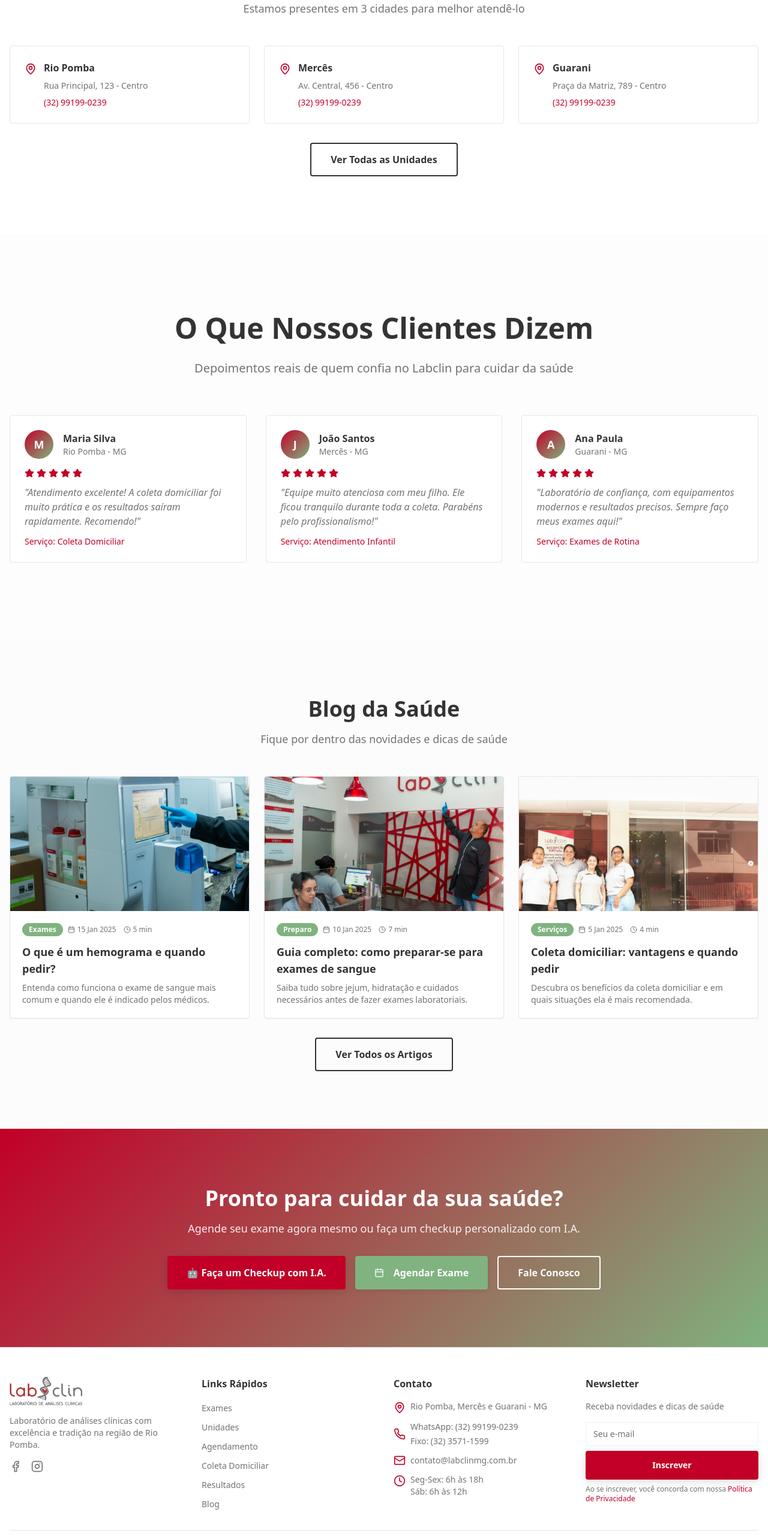
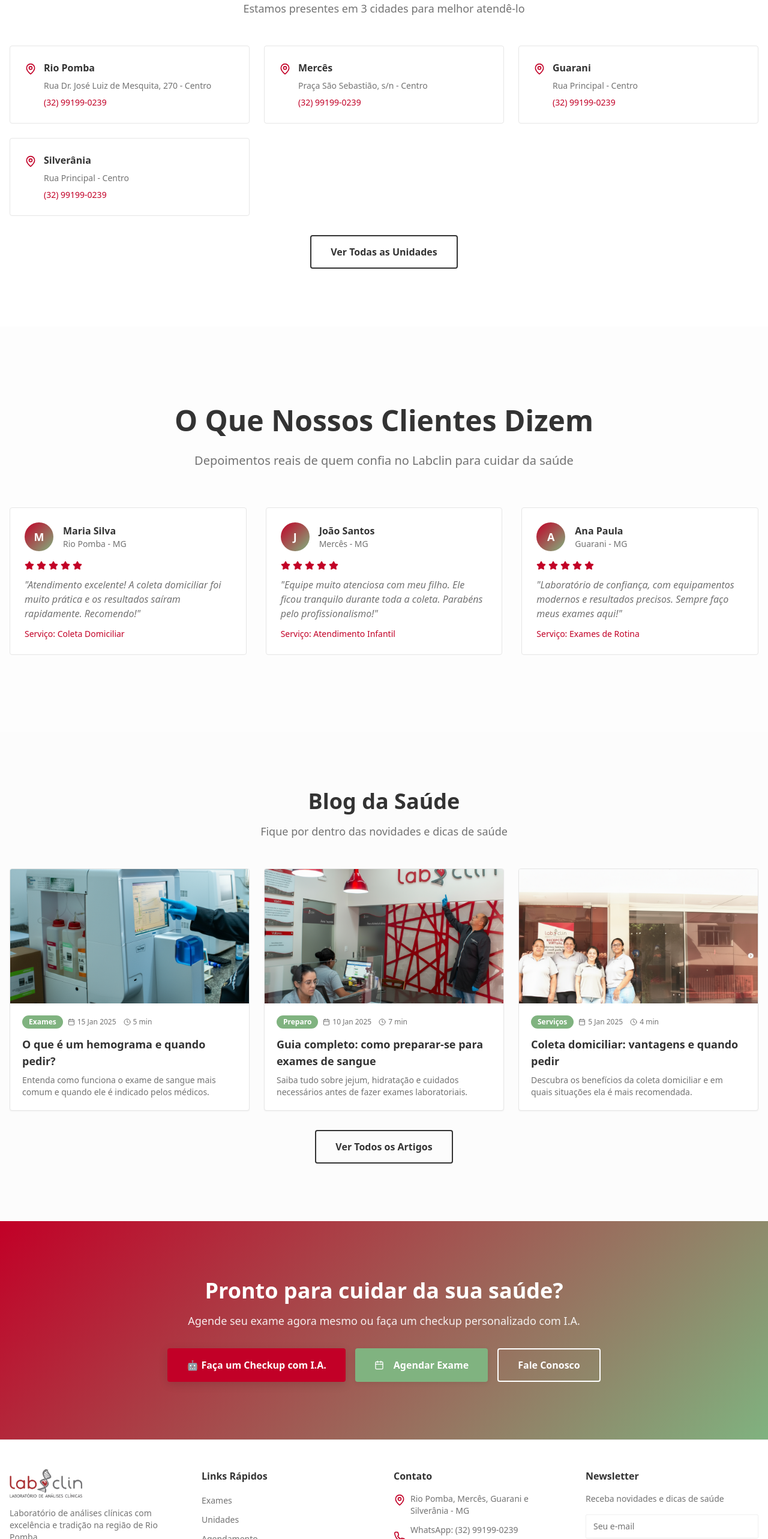
Before and after one commit to drogafarto-web/labclin-next-gen-81c2ede1, a React (Vite) app: page / in a window 1280 px wide. Shown: the part 7440-10006 px from the top of the page at 60% size. Built offline with nearby package versions, Linux system fonts and the light colour scheme; the HTML template or start-up script is replaced by a standard one.

Commit message:
Update contact and unit information

```diff
--- a/src/components/Footer.tsx
+++ b/src/components/Footer.tsx
@@ -29,7 +29,7 @@ const Footer = () => {
                 target="_blank"
                 rel="noopener noreferrer"
                 className="text-muted-foreground hover:text-primary transition-colors"
-                aria-label="Facebook"
+                aria-label="Facebook - @labclinmg"
               >
                 <Facebook className="h-5 w-5" />
               </a>
@@ -38,7 +38,7 @@ const Footer = () => {
                 target="_blank"
                 rel="noopener noreferrer"
                 className="text-muted-foreground hover:text-primary transition-colors"
-                aria-label="Instagram"
+                aria-label="Instagram - @labclinmg"
               >
                 <Instagram className="h-5 w-5" />
               </a>
@@ -76,7 +76,7 @@ const Footer = () => {
               <li className="flex items-start space-x-2">
                 <MapPin className="h-5 w-5 text-primary mt-0.5 flex-shrink-0" />
                 <span className="text-sm text-muted-foreground">
-                  Rio Pomba, Mercês e Guarani - MG
+                  Rio Pomba, Mercês, Guarani e Silverânia - MG
                 </span>
               </li>
               <li className="flex items-center space-x-2">
@@ -99,18 +99,20 @@ const Footer = () => {
               <li className="flex items-center space-x-2">
                 <Mail className="h-5 w-5 text-primary flex-shrink-0" />
                 <a
-                  href="mailto:contato@labclinmg.com.br"
+                  href="mailto:llabclin3@gmail.com"
                   className="text-sm text-muted-foreground hover:text-primary transition-colors"
                 >
-                  contato@labclinmg.com.br
+                  llabclin3@gmail.com
                 </a>
               </li>
               <li className="flex items-start space-x-2">
                 <Clock className="h-5 w-5 text-primary mt-0.5 flex-shrink-0" />
-                <span className="text-sm text-muted-foreground">
-                  Seg-Sex: 6h às 18h<br />
-                  Sáb: 6h às 12h
-                </span>
+                <div className="text-sm text-muted-foreground">
+                  <strong>Rio Pomba:</strong> Seg-Sex 6:30-17:30, Sáb 7:00-11:00<br />
+                  <strong>Mercês:</strong> Seg-Sex 6:45-11:45<br />
+                  <strong>Silverânia:</strong> Seg-Sex 7:00-11:00<br />
+                  <strong>Guarani:</strong> Seg-Sex 6:45-15:30
+                </div>
               </li>
             </ul>
           </div>
--- a/src/pages/Index.tsx
+++ b/src/pages/Index.tsx
@@ -76,17 +76,22 @@ const Index = () => {
   const units = [
     {
       name: "Rio Pomba",
-      address: "Rua Principal, 123 - Centro",
+      address: "Rua Dr. José Luiz de Mesquita, 270 - Centro",
       phone: "(32) 99199-0239",
     },
     {
       name: "Mercês",
-      address: "Av. Central, 456 - Centro",
+      address: "Praça São Sebastião, s/n - Centro",
       phone: "(32) 99199-0239",
     },
     {
       name: "Guarani",
-      address: "Praça da Matriz, 789 - Centro",
+      address: "Rua Principal - Centro",
+      phone: "(32) 99199-0239",
+    },
+    {
+      name: "Silverânia",
+      address: "Rua Principal - Centro",
       phone: "(32) 99199-0239",
     },
   ];
--- a/src/pages/Unidades.tsx
+++ b/src/pages/Unidades.tsx
@@ -12,11 +12,11 @@ const Unidades = () => {
       name: "Rio Pomba",
       address: "Rua Dr. José Luiz de Mesquita, 270 - Centro, Rio Pomba - MG",
       cep: "36180-000",
-      phone: "(32) 3571-8959",
-      whatsapp: "5532988547380",
+      phone: "(32) 99199-0239",
+      whatsapp: "5532991990239",
       hours: {
-        weekdays: "Segunda a Sexta: 7h às 17h",
-        saturday: "Sábado: 7h às 11h",
+        weekdays: "Segunda a Sexta: 6:30 às 17:30",
+        saturday: "Sábado: 7:00 às 11:00",
         sunday: "Domingo e feriados: Fechado",
       },
       services: ["Exames de Rotina", "Exames Especializados", "Coleta Domiciliar", "Atendimento Infantil", "Resultados Online"],
@@ -26,11 +26,11 @@ const Unidades = () => {
       name: "Mercês",
       address: "Praça São Sebastião, s/n - Centro, Mercês - MG",
       cep: "36496-000",
-      phone: "(32) 3571-8959",
-      whatsapp: "5532988547380",
+      phone: "(32) 99199-0239",
+      whatsapp: "5532991990239",
       hours: {
-        weekdays: "Segunda a Sexta: 7h às 16h",
-        saturday: "Sábado: 7h às 11h",
+        weekdays: "Segunda a Sexta: 6:45 às 11:45",
+        saturday: "Fechado",
         sunday: "Domingo e feriados: Fechado",
       },
       services: ["Exames de Rotina", "Coleta Domiciliar", "Resultados Online"],
@@ -40,11 +40,11 @@ const Unidades = () => {
       name: "Silverânia",
       address: "Rua Principal - Centro, Silverânia - MG",
       cep: "36497-000",
-      phone: "(32) 3571-8959",
-      whatsapp: "5532988547380",
+      phone: "(32) 99199-0239",
+      whatsapp: "5532991990239",
       hours: {
-        weekdays: "Segunda a Sexta: 7h às 16h",
-        saturday: "Sábado: 7h às 11h",
+        weekdays: "Segunda a Sexta: 7:00 às 11:00",
+        saturday: "Fechado",
         sunday: "Domingo e feriados: Fechado",
       },
       services: ["Exames de Rotina", "Coleta Domiciliar", "Resultados Online"],
@@ -54,11 +54,11 @@ const Unidades = () => {
       name: "Guarani",
       address: "Rua Principal - Centro, Guarani - MG",
       cep: "36160-000",
-      phone: "(32) 3571-8959",
-      whatsapp: "5532988547380",
+      phone: "(32) 99199-0239",
+      whatsapp: "5532991990239",
       hours: {
-        weekdays: "Segunda a Sexta: 7h às 16h",
-        saturday: "Sábado: 7h às 11h",
+        weekdays: "Segunda a Sexta: 6:45 às 15:30",
+        saturday: "Fechado",
         sunday: "Domingo e feriados: Fechado",
       },
       services: ["Exames de Rotina", "Coleta Domiciliar", "Resultados Online"],
```
